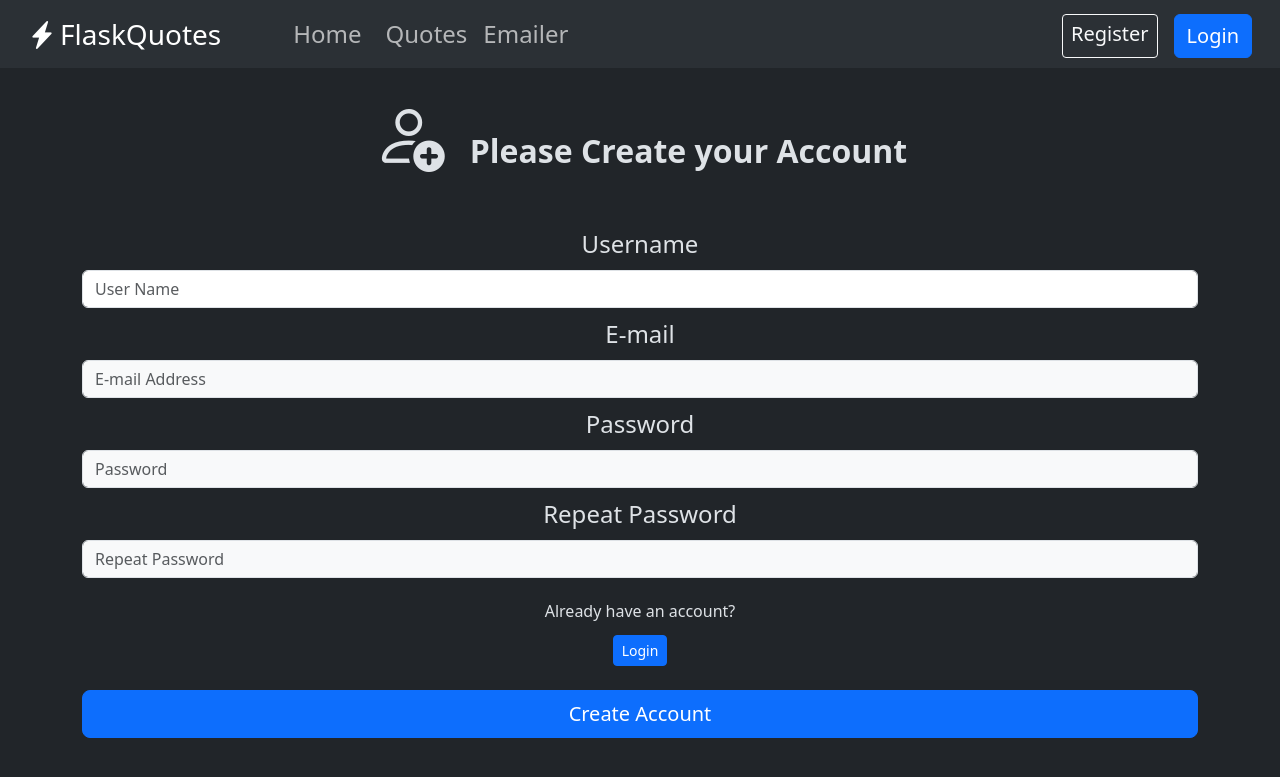
After one commit to igi04/QuotesApp, a Flask app: page /register in a window 1280 px wide. The commit adds this page. Shown: the top 777 px of the page. Run offline with Flask 3, Linux system fonts and the light colour scheme.

Commit message:
Prepared templeates and basic look of app

```diff
--- a/app/auth/__init__.py
+++ b/app/auth/__init__.py
@@ -0,0 +1,5 @@
+from flask import Blueprint
+
+auth = Blueprint('auth', __name__, url_prefix="/")
+
+from . import routes
--- a/app/auth/forms.py
+++ b/app/auth/forms.py
@@ -0,0 +1,16 @@
+from flask_wtf import FlaskForm
+from wtforms import StringField, PasswordField, SubmitField
+
+
+class RegisterForm(FlaskForm):
+    username = StringField(label='Username')
+    email_address = StringField(label='E-mail')
+    password1 = PasswordField(label="Password")
+    password2 = PasswordField(label="Repeat Password")
+    submit = SubmitField(label='Create Account')
+
+
+class LoginForm(FlaskForm):
+    username = StringField(label="Username")
+    password = PasswordField(label="Password")
+    submit = SubmitField(label='Login')
--- a/app/auth/routes.py
+++ b/app/auth/routes.py
@@ -0,0 +1,15 @@
+from flask import render_template
+from . import auth
+from .forms import RegisterForm, LoginForm
+
+
+@auth.route('/register')
+def register_page():
+    form = RegisterForm()
+    return render_template('auth/register.html', form = form)
+
+
+@auth.route('login')
+def login_page():
+    form = LoginForm()
+    return render_template("auth/login.html", form = form)
--- /dev/null
+++ b/app/main/__init__.py
@@ -0,0 +1,5 @@
+from flask import Blueprint
+
+main = Blueprint("main", __name__, url_prefix="/")
+
+from . import routes
--- /dev/null
+++ b/app/main/routes.py
@@ -0,0 +1,6 @@
+from flask import render_template
+from . import main
+
+@main.route('/')
+def home():
+    return render_template("home.html")
--- /dev/null
+++ b/app/quotes/__init__.py
@@ -0,0 +1,5 @@
+from flask import Blueprint
+
+quotes = Blueprint('quotes', __name__, url_prefix='/quotes')
+
+from . import routes
--- /dev/null
+++ b/app/quotes/routes.py
@@ -0,0 +1,6 @@
+from flask import render_template
+from . import quotes
+
+@quotes.route('/all')
+def quotes_page():
+    return render_template('quotes/all_quotes.html')
--- /dev/null
+++ b/app/templates/auth/register.html
@@ -0,0 +1,32 @@
+{% extends 'base.html' %}
+{% block title %}
+Register Page
+{% endblock %}
+
+{% block content %}
+<div class="container text-center">
+    <h2 class="fw-bold m-4"><i class="mt-2 bi bi-person-add display-2"></i>&nbsp&nbsp Please Create your Account</h2>
+    <br>
+    <form class="form-register fs-4" data-bs-theme="light" method="POST">
+        {{ form.username.label(class="form-label") }}
+        {{ form.username(class="form-control mb-2 bg-white", placeholder="User Name") }}
+
+        {{ form.email_address.label(class="form-label") }}
+        {{ form.email_address(class="form-control mb-2 bg-light", placeholder="E-mail Address") }}
+
+        {{ form.password1.label(class="form-label") }}
+        {{ form.password1(class="form-control mb-2 bg-light", placeholder="Password") }}
+
+        {{ form.password2.label(class="form-label") }}
+        {{ form.password2(class="form-control bg-light", placeholder="Repeat Password") }}
+
+        <div class="mt-4">
+            <h6>Already have an account?</h6>
+            <a class="btn btn-sm btn-primary" href="{{ url_for('auth.login_page') }}">Login</a>
+        </div>
+        <div class="d-grid gap-2 mt-4">
+            {{ form.submit(class="btn btn-primary btn-lg mb-4 ") }}
+        </div>
+    </form>
+</div>
+{% endblock %}
--- a/app/templates/base.html
+++ b/app/templates/base.html
@@ -15,7 +15,7 @@
 <nav class="navbar navbar-expand-md bg-body-tertiary px-3">
     <div class="container-fluid gap-5 fs-4">
 
-        <a class="navbar-brand d-flex align-items-center fs-3" href="#">
+        <a class="navbar-brand d-flex align-items-center fs-3" href="{{ url_for('main.home') }}">
             <i class="bi bi-lightning-charge-fill me-1"></i>
             FlaskQuotes
         </a>
@@ -27,16 +27,23 @@
         <div class="collapse navbar-collapse justify-content-between" id="main-navbar">
             <ul class="navbar-nav me-auto mb-2 mb-md-0">
                 <li class="nav-item">
-                    <a class="nav-link active me-2" aria-current="page" href="#">Home</a>
+                    <a class="nav-link {% block homeActive %} {% endblock %} me-2" aria-current="page"
+                       href="{{ url_for('main.home') }}">Home</a>
                 </li>
+
                 <li class="nav-item">
-                    <a class="nav-link" href="#">Quotes</a>
+                    <a class="nav-link {% block quotesActive %} {% endblock %}"
+                       href="{{ url_for('quotes.quotes_page') }}">Quotes</a>
+                </li>
+
+                <li class="nav-item">
+                    <a class="nav-link {% block emailerActive %} {% endblock %}" href="#">Emailer</a>
                 </li>
             </ul>
 
             <div class="d-flex gap-3 mt-1">
-                <a href="#" class="btn btn-outline-light btn-sm fs-5">Register</a>
-                <a href="#" class="btn btn-primary btn-sm fs-5">Login</a>
+                <a href="{{ url_for('auth.register_page') }}" class="btn btn-outline-light text-center btn-sm fs-5">Register</a>
+                <a href="{{ url_for('auth.login_page') }}" class="btn btn-primary btn-md fs-5">Login</a>
             </div>
         </div>
     </div>
--- a/app/templates/home.html
+++ b/app/templates/home.html
@@ -1,5 +1,10 @@
 {% extends 'base.html' %}
 {% block title %}
+Home Page
+{% endblock %}
+
+{% block homeActive %}
+active
 {% endblock %}
 
 {% block content %}
```
Also changed, not shown: app/__init__.py (+8 -3 lines), app/templates/auth/login.html (added, +28 -0 lines), app/templates/quotes/all_quotes.html (added, +32 -0 lines).
